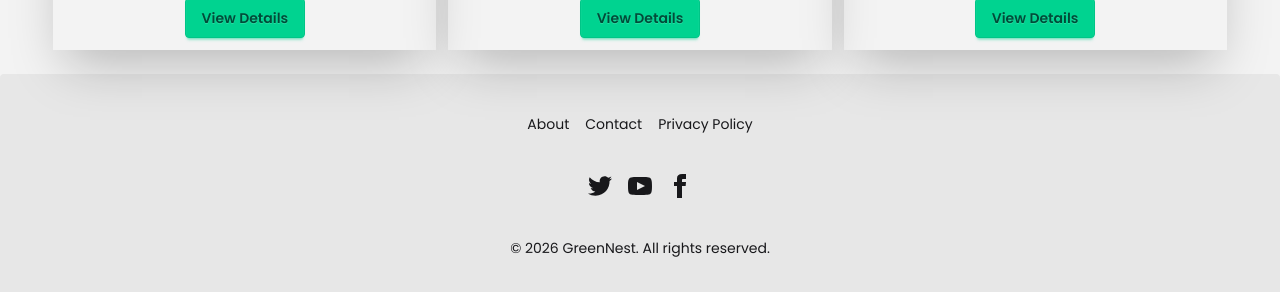
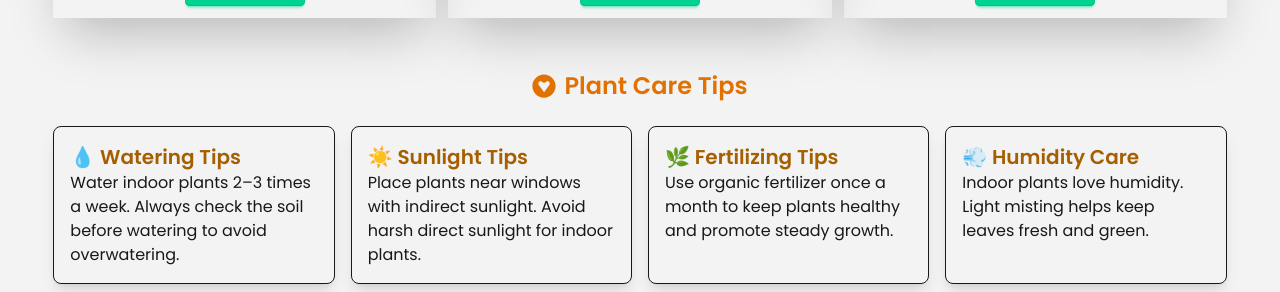
Before and after one commit to Sahruk-alam/greenest-plants-project, a React (Vite) app: page / in a window 1280 px wide. Shown: the part 2505-2797 px from the top of the page. Built offline with nearby package versions, Linux system fonts and the light colour scheme.

Commit message:
tips and specialist meet added

```diff
--- /dev/null
+++ b/public/Meet.json
@@ -0,0 +1,30 @@
+[
+  {
+    "expertId": 1,
+    "name": "Dr. Asha Rahman",
+    "specialization": "Indoor Plant Specialist",
+    "experience": "8+ Years Experience",
+    "image": "https://images.unsplash.com/photo-1599566150163-29194dcaad36"
+  },
+  {
+    "expertId": 2,
+    "name": "Rahim Uddin",
+    "specialization": "Soil & Fertilizer Expert",
+    "experience": "10+ Years Experience",
+    "image": "https://images.unsplash.com/photo-1603415526960-f7e0328c63b1"
+  },
+  {
+    "expertId": 3,
+    "name": "Sara Khan",
+    "specialization": "Eco Decor Designer",
+    "experience": "6+ Years Experience",
+    "image": "https://images.unsplash.com/photo-1544005313-94ddf0286df2"
+  },
+  {
+    "expertId": 4,
+    "name": "Mahmud Hasan",
+    "specialization": "Urban Gardening Consultant",
+    "experience": "7+ Years Experience",
+    "image": "https://images.unsplash.com/photo-1552058544-f2b08422138a"
+  }
+]
--- /dev/null
+++ b/public/Tips.json
@@ -0,0 +1,26 @@
+[
+  {
+    "id": 1,
+    "title": "Watering Tips",
+    "icon": "💧",
+    "description": "Water indoor plants 2–3 times a week. Always check the soil before watering to avoid overwatering."
+  },
+  {
+    "id": 2,
+    "title": "Sunlight Tips",
+    "icon": "☀️",
+    "description": "Place plants near windows with indirect sunlight. Avoid harsh direct sunlight for indoor plants."
+  },
+  {
+    "id": 3,
+    "title": "Fertilizing Tips",
+    "icon": "🌿",
+    "description": "Use organic fertilizer once a month to keep plants healthy and promote steady growth."
+  },
+  {
+    "id": 4,
+    "title": "Humidity Care",
+    "icon": "💨",
+    "description": "Indoor plants love humidity. Light misting helps keep leaves fresh and green."
+  }
+]
--- a/src/component/layout/CommonLayout.jsx
+++ b/src/component/layout/CommonLayout.jsx
@@ -1,14 +1,48 @@
-import React from 'react';
-import MainHome from './MainHome';
+import { FaGratipay, FaMeetup } from 'react-icons/fa';
 import Animation from '../Animation/Animation';
 import PlantDetail from '../pages/PlantDetail';
-
+import { use } from 'react';
+const PromiseData=fetch('Tips.json').then(res=>res.json());
+const MeetData=fetch('Meet.json').then(res=>res.json());
 const CommonLayout = () => {
+    const data=use(PromiseData);
+    const meetData=use(MeetData);
     return (
         <div>
-            <MainHome></MainHome>
             <Animation></Animation>
             <PlantDetail></PlantDetail>
+            <div className='w-11/12 mx-auto mt-13'>
+            <h3 className='text-2xl flex gap-2 items-center justify-center font-semibold text-amber-600'><FaGratipay />Plant Care Tips</h3>
+            </div>
+            <div className='w-11/12  mx-auto grid grid-cols-1 md:grid-cols-2 lg:grid-cols-4 gap-4 my-6'>
+                {
+                    data.map(tip=>(
+                        <div key={tip.id} className='border  hover:bg-amber-200 p-4 rounded-lg shadow-lg'>
+                            <h4 className='text-xl flex items-center text-yellow-700 gap-2 font-semibold'>{tip.icon} {tip.title}</h4>
+                            <p>{tip.description}</p>
+                        </div>
+                    ))
+                }
+            </div>
+            <div>
+                <h3 className='text-2xl flex gap-2 items-center justify-center font-semibold text-blue-700'><FaMeetup />Meet Our Green Experts</h3>
+
+            <div className='w-11/12 mx-auto grid grid-cols-1 md:grid-cols-2 lg:grid-cols-4'>
+                {
+                    meetData.map(meet=>(
+                        <div key={meet.expertId} className='w-11/12 mx-auto my-6 border p-4 rounded-lg shadow-lg grid-cols-2 flex gap-4 items-center'>
+                            <img className='w-32 h-32 rounded-full object-cover' src={meet.image} alt={meet.name} />
+                            <div>
+                                <h4 className='text-xl font-semibold'>{meet.name}</h4>
+                                <p>{meet.specialization}</p>
+                                <p>{meet.experience}</p>
+                            </div>
+                        </div>
+                    ))
+                }
+            </div>
+            </div>
+
         </div>
     );
 };
--- a/src/routes/Routes.jsx
+++ b/src/routes/Routes.jsx
@@ -6,11 +6,10 @@ import Profile from "../component/pages/Profile";
 import Login from "../component/pages/Login";
 import SignUp from "../component/pages/SignUp";
 import Details from "../component/pages/Details";
-import CommonLayout from "../component/layout/CommonLayout";
 import Animation from "../component/Animation/Animation";
 import PlantDetail from "../component/pages/PlantDetail";
+import CommonLayout from "../component/layout/CommonLayout";
 const router=createBrowserRouter([
-
 {
     path: '/',
     element: <MainHome></MainHome>,
@@ -19,8 +18,7 @@ const router=createBrowserRouter([
             path: '/',
             element: <div>
                 <Home></Home>,
-            <Animation></Animation>,
-            <PlantDetail></PlantDetail>
+            <CommonLayout></CommonLayout>
             </div>
         },
         {
```
